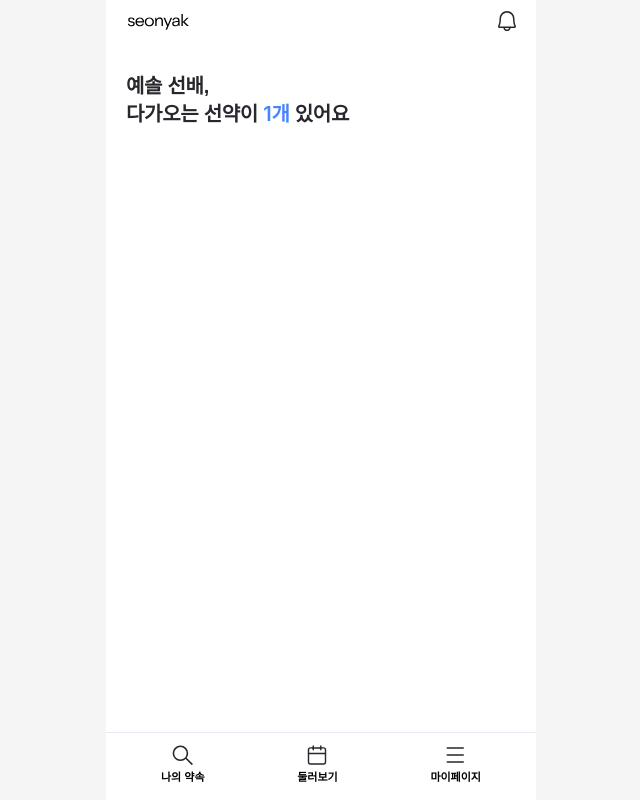
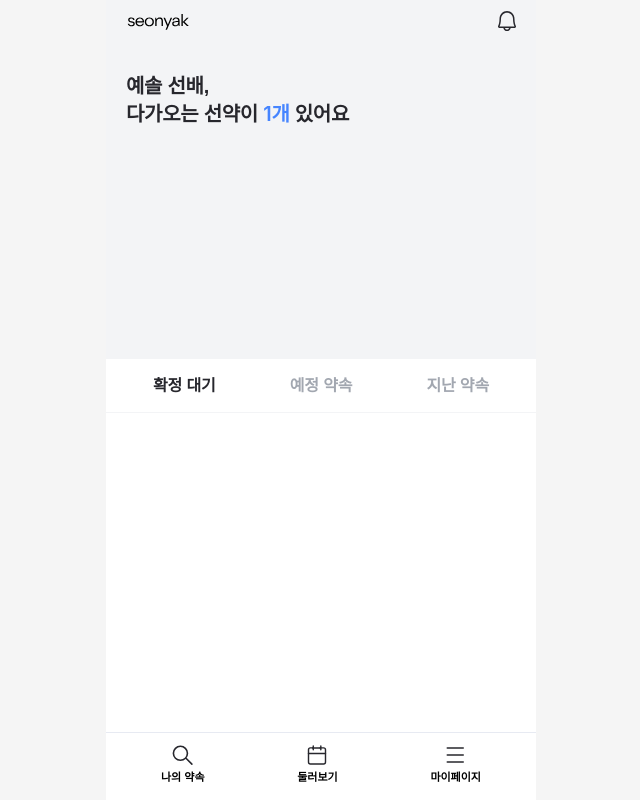
Before and after one commit to TEAM-SEONYAK/SEONYAK_CLIENT, a React (Vite) app: page / in a window 1280 px wide. Shown: the whole page, without its empty margins (319-959 px from the left). Built offline with nearby package versions, Linux system fonts and the light colour scheme; no server answers; a web font is replaced by a local one; what emotion-reset would draw is missing.

Commit message:
feat: 전체 레이아웃 잡기

```diff
--- a/src/pages/promiseList/commons/Layout.tsx
+++ b/src/pages/promiseList/commons/Layout.tsx
@@ -1,4 +1,5 @@
 import styled from '@emotion/styled';
+import PromiseTap from './PromiseTap';
 import Title from './Title';
 import { TempLogoIc, AlarmIc } from '../../../assets/svgs';
 import { Header } from '../../../components/commons/Header';
@@ -6,13 +7,14 @@ import Nav from '../../../components/commons/Nav';
 
 const Layout = () => {
   return (
-    <>
+    <Wrapper>
       <Header LeftSvg={TempLogoIc} RightSvg={AlarmIc} />
-      <Wrapper>
+      <RecentLayout>
         <Title name="예솔" userRole="SENIOR" count={1} />
-      </Wrapper>
+      </RecentLayout>
+      <PromiseTap />
       <Nav />
-    </>
+    </Wrapper>
   );
 };
 
@@ -20,5 +22,13 @@ export default Layout;
 
 const Wrapper = styled.div`
   width: 100vw;
+  height: 100%;
+
+  background-color: ${({ theme }) => theme.colors.grayScaleLG1};
+`;
+
+const RecentLayout = styled.div`
+  width: 100vw;
+  height: 31.5rem;
   padding: 1.5rem 2rem 0;
 `;
--- /dev/null
+++ b/src/pages/promiseList/commons/PromiseTap.tsx
@@ -0,0 +1,35 @@
+import styled from '@emotion/styled';
+
+const PromiseTap = () => {
+  return (
+    <Wrapper>
+      <TapContainer>
+        <TapText $isActive={true}>확정 대기</TapText>
+        <TapText $isActive={false}>예정 약속</TapText>
+        <TapText $isActive={false}>지난 약속</TapText>
+      </TapContainer>
+    </Wrapper>
+  );
+};
+
+export default PromiseTap;
+
+const Wrapper = styled.div`
+  width: 100vw;
+
+  background-color: ${({ theme }) => theme.colors.grayScaleWhite};
+`;
+
+const TapContainer = styled.div`
+  display: flex;
+  justify-content: space-between;
+  align-items: center;
+
+  width: 100%;
+  padding: 1.5rem 4.7rem;
+  border-bottom: 1px solid ${({ theme }) => theme.colors.grayScaleLG1};
+`;
+const TapText = styled.span<{ $isActive: boolean }>`
+  ${({ theme }) => theme.fonts.Title1_SB_16};
+  color: ${({ theme, $isActive }) => ($isActive ? theme.colors.grayScaleBG : theme.colors.grayScaleMG2)};
+`;
```
